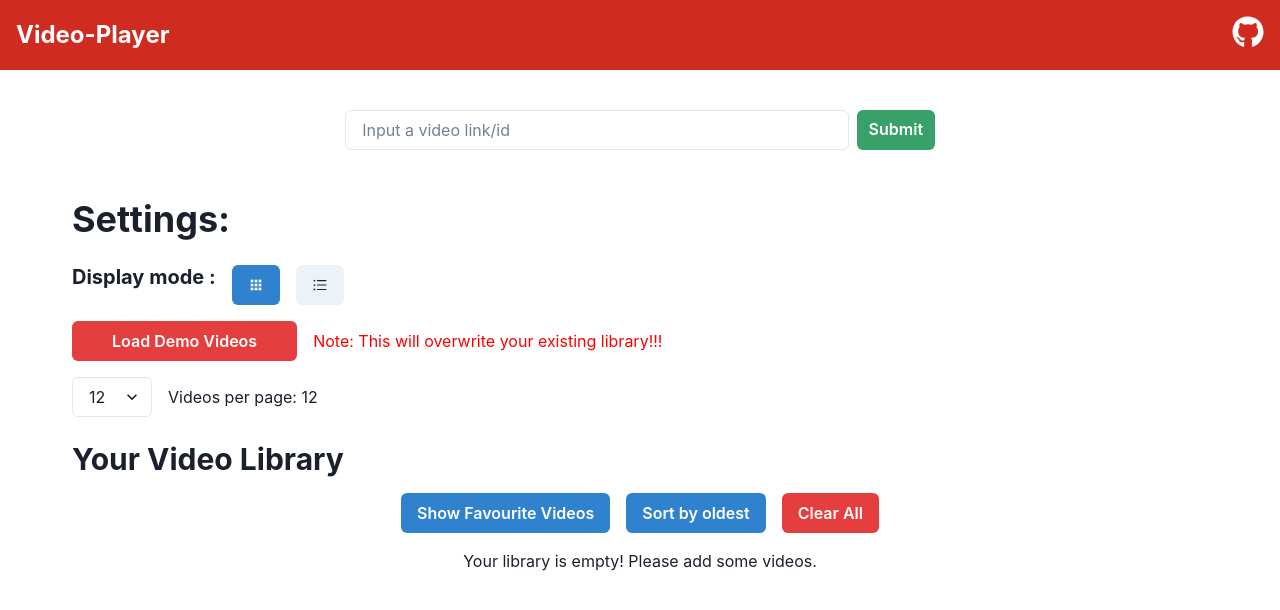
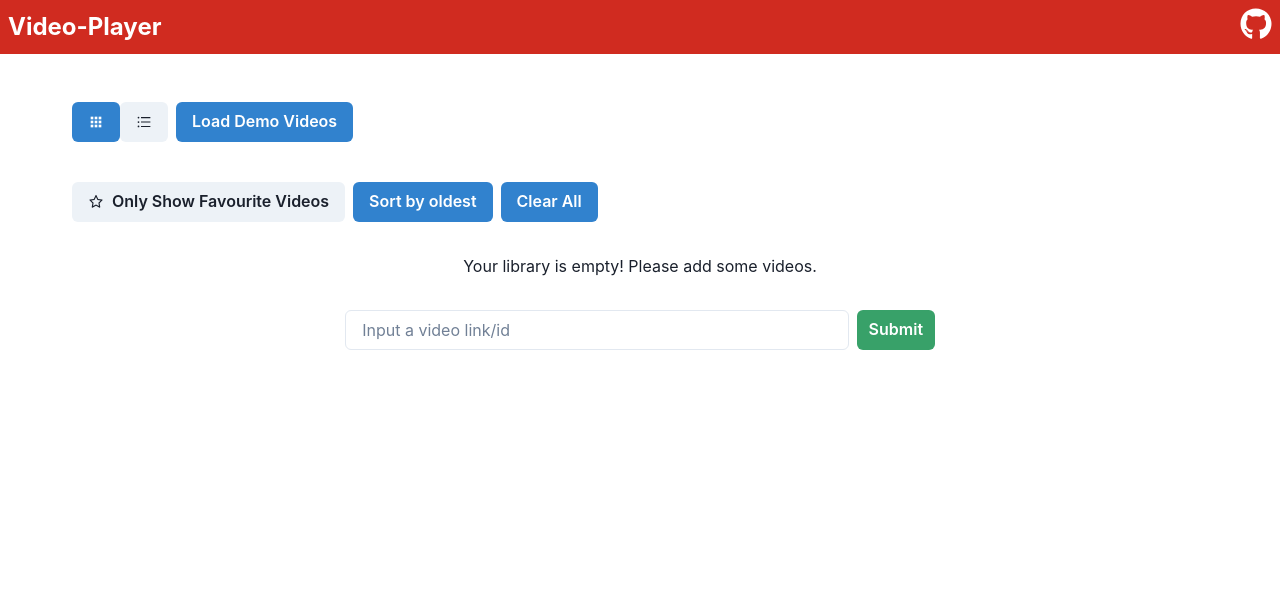
Before and after one commit to Jakub-Chojnacki/digimonkeys, a React (Vite) app: page / in a window 1280 px wide. Shown: the top 610 px of the page. Built offline with nearby package versions, Linux system fonts and the light colour scheme.

Commit message:
changed code formatting, moved the input to the bottom and removed unnecessary headers

```diff
--- a/src/components/UI/Layout.jsx
+++ b/src/components/UI/Layout.jsx
@@ -1,14 +1,16 @@
 import React from "react";
+import { Flex, Container } from "@chakra-ui/react";
+
 import VideoLibrary from "../videos/VideoLibrary/VideoLibrary";
 import AddVideo from "../videos/AddVideo";
-import { Flex, Container } from "@chakra-ui/react";
+
 const Layout = () => {
   return (
-    <Flex direction="column" padding={8} gap={4} align="center">
-      <AddVideo/>
-      <Container as='main' maxW='1200px'>
+    <Flex direction="column" align="center">
+       <Container as='main' maxW='1200px' pX={['0','6','8']}>
         <VideoLibrary />
       </Container>
+      <AddVideo/>
     </Flex>
   );
 };
--- a/src/components/UI/Navigation/MainNav.jsx
+++ b/src/components/UI/Navigation/MainNav.jsx
@@ -1,12 +1,14 @@
 import { FaGithub } from "react-icons/fa";
 import { Heading, Flex, Icon, Link } from "@chakra-ui/react";
+
 const MainNav = () => {
+
   return (
     <Flex
       as="header"
       color="white"
       bgColor="#D02B20"
-      p={4}
+      p={2}
       justify="space-between"
       align="center"
     >
@@ -18,6 +20,7 @@ const MainNav = () => {
       </Link>
     </Flex>
   );
+
 };
 
 export default MainNav;
--- a/src/components/videos/SingleVideo/SingleVideo.jsx
+++ b/src/components/videos/SingleVideo/SingleVideo.jsx
@@ -1,9 +1,11 @@
-import React, { useContext, useState } from "react";
-import useFetchVideo from "../../../hooks/useFetchVideo";
-import VideoContext from "../../../context/video-context";
-import VideoActionIcons from "./VideoActionIcons";
-import { Flex, Box, Heading, Image, Text, AspectRatio } from "@chakra-ui/react";
-import ModalPlayer from "../ModalPlayer";
+import React, { useContext, useState } from 'react';
+import { Flex, Box, Heading, Image, Text, AspectRatio } from '@chakra-ui/react';
+
+import useFetchVideo from '../../../hooks/useFetchVideo';
+import VideoContext from '../../../context/video-context';
+import VideoActionIcons from './VideoActionIcons';
+import ModalPlayer from '../ModalPlayer';
+
 const SingleVideo = ({ id, addedAt, isFav, isVimeo, isYt }) => {
   const { listView } = useContext(VideoContext);
   const [showModal, setShowModal] = useState(false);
@@ -15,7 +17,7 @@ const SingleVideo = ({ id, addedAt, isFav, isVimeo, isYt }) => {
 
   const getVideoDataTemplate = (url, title, views, likes, addedAt) => {
     return (
-      <Flex direction={listView ? "row" : "column"} height="100%">
+      <Flex direction={listView ? 'row' : 'column'} height="100%">
         <AspectRatio ratio={!listView ? 4 / 3 : 16 / 9} minW="50%">
           <Image
             cursor="pointer"
@@ -31,8 +33,8 @@ const SingleVideo = ({ id, addedAt, isFav, isVimeo, isYt }) => {
           height="100%"
           align="center"
         >
-          <Box padding={2} fontSize={["12", "12", "14"]} width="100%">
-            <Heading size="sm" noOfLines={2} fontSize={["16", "16", "18"]}>
+          <Box padding={2} fontSize={['12', '12', '14']} width="100%">
+            <Heading size="sm" noOfLines={2} fontSize={['16', '16', '18']} marginBottom={2}>
               {title}
             </Heading>
             {/* {views && <Text>{`Views: ${views}`}</Text>} */}
@@ -78,20 +80,16 @@ const SingleVideo = ({ id, addedAt, isFav, isVimeo, isYt }) => {
     );
   } else {
     displayVideoData = getVideoDataTemplate(
-      "https://via.placeholder.com/250",
-      "Loading...",
+      'https://via.placeholder.com/250',
+      'Loading...',
       null,
-      "unknown",
-      "unknown"
+      'unknown',
+      'unknown'
     );
   }
 
   return (
-    <Flex
-      justify="space-between"
-      marginBottom={4}
-      width="100%"
-    >
+    <Flex justify="space-between" marginBottom={4} width="100%">
       <Flex
         background="gray.100"
         p={4}
--- a/src/components/videos/VideoLibrary/VideoLibrary.jsx
+++ b/src/components/videos/VideoLibrary/VideoLibrary.jsx
@@ -1,38 +1,24 @@
-import React, { useContext } from "react";
-import VideoLibrarySettings from "./VideoLibrarySettings";
-import VideoLibraryActionButtons from "./VideoLibraryActionButtons";
-import { Container, Heading, Flex, Icon } from "@chakra-ui/react";
-import { AiFillStar } from "react-icons/ai";
-import VideoContext from "../../../context/video-context";
-import Videos from "../Videos";
+import React, { useContext } from 'react';
+import { Container, Flex, Box, Grid } from '@chakra-ui/react';
+
+import VideoLibrarySettings from './VideoLibrarySettings';
+import VideoLibraryActionButtons from './VideoLibraryActionButtons';
+import VideoContext from '../../../context/video-context';
+import Videos from '../Videos';
+
 const VideoLibrary = () => {
+
   const { showOnlyFav } = useContext(VideoContext);
   return (
     <Container maxW="1200px" marginY={6}>
-      <Heading as={"h2"} size="xl">
-        Settings:
-      </Heading>
-      <VideoLibrarySettings />
-      <div>
-        {!showOnlyFav && (
-          <Heading as="h3" size="lg">
-            Your Video Library
-          </Heading>
-        )}
-        {showOnlyFav && (
-          <Flex align="center" gap={2}>
-            <Icon as={AiFillStar} color="#FF9529" fontSize={32} />
-            <Heading as="h3" size="lg">
-              Your Favourite Videos
-            </Heading>
-          </Flex>
-        )}
-        <Flex align="center" justify="center" gap={4} marginY={4}>
-          <VideoLibraryActionButtons />
-        </Flex>
-
+      <Grid align="center" gap={4}>
+        <VideoLibrarySettings />
+        <VideoLibraryActionButtons />
+      </Grid>
+      <Box>
+        <Flex align="center" justify="center" gap={4} marginY={4}></Flex>
         <Videos />
-      </div>
+      </Box>
     </Container>
   );
 };
--- a/src/components/videos/VideoLibrary/VideoLibraryActionButtons.jsx
+++ b/src/components/videos/VideoLibrary/VideoLibraryActionButtons.jsx
@@ -1,5 +1,6 @@
-import React, { useContext, useState } from "react";
-import VideoContext from "../../../context/video-context";
+import React, { useContext, useState } from 'react';
+import { AiOutlineStar, AiFillStar } from 'react-icons/ai';
+import VideoContext from '../../../context/video-context';
 import {
   Flex,
   Icon,
@@ -10,7 +11,7 @@ import {
   PopoverContent,
   PopoverHeader,
   PopoverBody,
-} from "@chakra-ui/react";
+} from '@chakra-ui/react';
 const VideoLibraryActionButtons = () => {
   const [showPopover, setShowPopover] = useState(false);
   const handleSubmitConfirmation = () => {
@@ -31,33 +32,33 @@ const VideoLibraryActionButtons = () => {
     storedVideos.reverse();
   };
   return (
-    <>
+    <Flex gap={2}>
       <Button
-        colorScheme="blue"
-        fontSize={['8','12','16']}
+        colorScheme={!showOnlyFav ? 'gray' : 'blue'}
+        fontSize={['8', '12', '16']}
         onClick={() => {
           setShowOnlyFav((prev) => !prev);
           setCurrentPage(1);
         }}
-        paddingX={4}
       >
-        {!showOnlyFav ? "Show Favourite Videos" : "Show All Videos"}
+        <Icon as={!showOnlyFav ? AiOutlineStar : AiFillStar} marginRight={2}/> Only Show
+        Favourite Videos
       </Button>
 
       <Button
         colorScheme="blue"
         onClick={handleReverse}
-        fontSize={['8','12','16']}
+        fontSize={['8', '12', '16']}
       >
-        {!isVideoOrderReversed ? "Sort by oldest" : "Sort by newest"}
+        {!isVideoOrderReversed ? 'Sort by oldest' : 'Sort by newest'}
       </Button>
 
       <Popover isOpen={showPopover} onBlur={() => setShowPopover(false)}>
         <PopoverTrigger>
           <Button
             onClick={() => setShowPopover(true)}
-            colorScheme="red"
-            fontSize={['8','12','16']}
+            colorScheme="blue"
+            fontSize={['8', '12', '16']}
           >
             Clear All
           </Button>
@@ -77,7 +78,7 @@ const VideoLibraryActionButtons = () => {
           </PopoverBody>
         </PopoverContent>
       </Popover>
-    </>
+    </Flex>
   );
 };
 
--- a/src/components/videos/VideoLibrary/VideoLibrarySettings.jsx
+++ b/src/components/videos/VideoLibrary/VideoLibrarySettings.jsx
@@ -1,8 +1,6 @@
 import React, { useContext, useState } from "react";
 import {
-  Select,
   Button,
-  Heading,
   Text,
   Flex,
   Popover,
@@ -13,15 +11,18 @@ import {
 } from "@chakra-ui/react";
 import { AiOutlineUnorderedList } from "react-icons/ai";
 import { CgMenuGridR } from "react-icons/cg";
+
 import VideoContext from "../../../context/video-context";
+
 const VideoLibrarySettings = () => {
+
   const {
     toggleListDisplay,
     toggleTileDisplay,
     listView,
     videosPerPage,
     setVideosPerPage,
-    loadDemo,
+    loadDemo
   } = useContext(VideoContext);
 
   const handleChangeVidsPerPage = (e) => {
@@ -33,11 +34,8 @@ const VideoLibrarySettings = () => {
     setShowPopover(false);
   };
   return (
-    <Flex marginY={6} gap={4} direction="column">
-      <Flex gap={4}>
-        <Heading as={"h4"} size="md">
-          Display mode :
-        </Heading>
+    <Flex marginY={6} gap={2} direction="row">
+      <Flex>
         <Button
           colorScheme={!listView ? "blue" : "gray"}
           onClick={toggleTileDisplay}
@@ -51,14 +49,13 @@ const VideoLibrarySettings = () => {
           <AiOutlineUnorderedList />
         </Button>
       </Flex>
-      <Flex align="center" gap={4}>
+      <Flex align="start" direction="column">
         <Popover isOpen={showPopover} onBlur={() => setShowPopover(false)}>
           <PopoverTrigger>
             <Button
-              colorScheme="red"
+              colorScheme="blue"
               onClick={() => setShowPopover(true)}
               fontSize={["11", "12", "16"]}
-              paddingX={10}
             >
               Load Demo Videos
             </Button>
@@ -72,7 +69,7 @@ const VideoLibrarySettings = () => {
               <Text fontSize={12} color="red.400">
                 IT WILL OVERWRITE YOUR VIDEOS!!!
               </Text>
-              <Flex marginTop={4} align="center" justify="space-around">
+              <Flex marginTop={4} align="center">
                 <Button colorScheme="green" onClick={handleSubmitConfirmation}>
                   Yes
                 </Button>
@@ -83,18 +80,6 @@ const VideoLibrarySettings = () => {
             </PopoverBody>
           </PopoverContent>
         </Popover>
-        <Text color="red" fontSize={["8", "12", "14", "16"]}>
-          Note: This will overwrite your existing library!!!
-        </Text>
-      </Flex>
-
-      <Flex gap={4} align="center">
-        <Select size="md" onClick={handleChangeVidsPerPage} maxW="80px">
-          <option value="12">12</option>
-          <option value="8">8</option>
-          <option value="4">4</option>
-        </Select>
-        <Text>Videos per page: {videosPerPage}</Text>
       </Flex>
     </Flex>
   );
--- a/src/components/videos/Videos.jsx
+++ b/src/components/videos/Videos.jsx
@@ -1,8 +1,10 @@
 import React, { useContext } from "react";
 import { Text, Flex, Grid } from "@chakra-ui/react";
+
 import Pagination from "../UI/Navigation/Pagination";
 import SingleVideo from "./SingleVideo/SingleVideo";
 import VideoContext from "../../context/video-context";
+
 const Videos = () => {
   const {
     listView,
@@ -18,27 +20,29 @@ const Videos = () => {
   let favouriteVideos = storedVideos.filter((video) => video.isFav == true);
   let currentFavVideos = favouriteVideos.slice(indexOfFirstVid, indexOfLastVid);
   let displayVideo = currentVideos.map((video) => {
+    const {id,addedAt,isFav,isVimeo,isYt}= video
     return (
       <SingleVideo
-        key={video.id}
-        id={video.id}
-        addedAt={video.addedAt}
-        isFav={video.isFav}
-        isVimeo={video.isVimeo}
-        isYt={video.isYt}
+        key={id}
+        id={id}
+        addedAt={addedAt}
+        isFav={isFav}
+        isVimeo={isVimeo}
+        isYt={isYt}
       />
     );
   });
 
   let displayFavouriteVideos = currentFavVideos.map((video) => {
+    const {id,addedAt,isFav,isVimeo,isYt}= video
     return (
       <SingleVideo
-        key={video.id}
-        id={video.id}
-        addedAt={video.addedAt}
-        isFav={video.isFav}
-        isVimeo={video.isVimeo}
-        isYt={video.isYt}
+        key={id}
+        id={id}
+        addedAt={addedAt}
+        isFav={isFav}
+        isVimeo={isVimeo}
+        isYt={isYt}
       />
     );
   });
```
Also changed, not shown: src/components/UI/Navigation/Pagination.jsx (+67 -33 lines), src/components/videos/SingleVideo/VideoActionIcons.jsx (+36 -13 lines), src/context/video-context.jsx (+42 -39 lines), src/hooks/useFetchVideo.jsx (+8 -6 lines).
